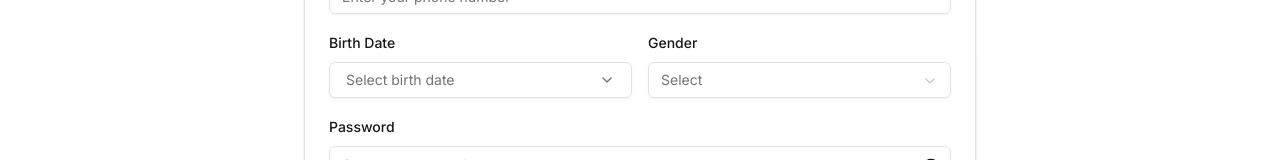
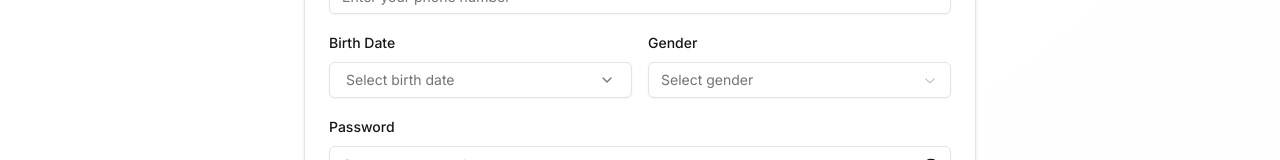
Before and after one commit to ronload/prinsur-demo, a Next.js app: page /en/register in a window 1280 px wide. Shown: the part 500-660 px from the top of the page. Built offline with nearby package versions, Linux system fonts and the light colour scheme.

Commit message:
fix: Fix placeholder of gender cell in consumer form

```diff
--- a/src/app/[locale]/register/register-form.tsx
+++ b/src/app/[locale]/register/register-form.tsx
@@ -257,7 +257,7 @@ export default function RegisterForm({ locale }: RegisterFormProps) {
                     <SelectTrigger className="h-9 !h-9 !min-h-9 !max-h-9">
                       <SelectValue
                         placeholder={
-                          locale === "en" ? "Select" : "選擇"
+                          locale === "en" ? "Select gender" : "選擇性別"
                         }
                       />
                     </SelectTrigger>
```
